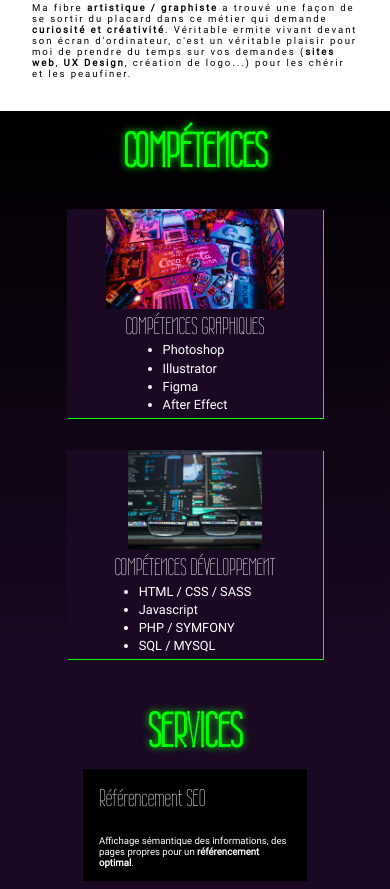
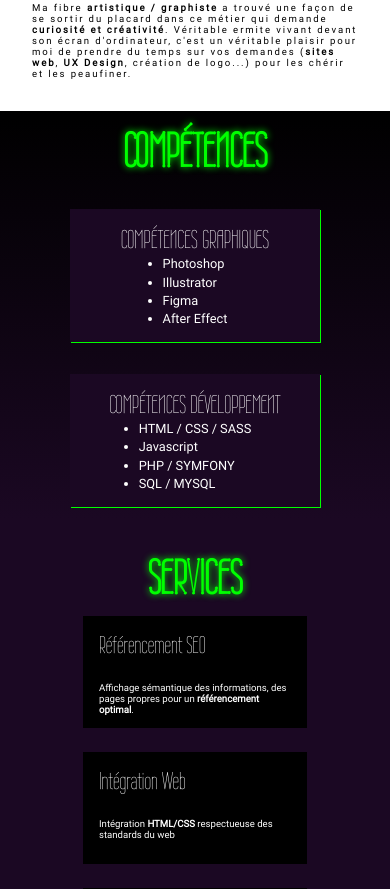
Before and after one commit to aloispatoor/alois-portfolio, a PHP site: page / in a window 390 px wide. Shown: the part 559-1448 px from the top of the page. Run offline with PHP 8.4, Linux system fonts and the light colour scheme.

Commit message:
minor changes on media queries

```diff
--- a/assets/css/style.css
+++ b/assets/css/style.css
@@ -661,19 +661,18 @@ footer #returnToHeader a {
     padding: 1em;
   }
   #skills .flexboxSkills article {
-    width: 70%;
+    width: 60%;
     height: 70%;
-    padding-bottom: 0.4em;
+    padding: 1.5em;
   }
   #skills .flexboxSkills article .skillsImgSizing img {
-    width: 100%;
-    height: 100px;
+    display: none;
   }
   #skills .flexboxSkills article h3 {
-    font-size: 1.5em;
+    font-size: 2em;
   }
   #skills .flexboxSkills article ul li {
-    font-size: 0.8em;
+    font-size: 1em;
   }
 
   #gallery .flexboxGallery article .boxSizing {
@@ -737,6 +736,16 @@ footer #returnToHeader a {
     margin-top: 2em;
     padding: 0.8em;
   }
+  #skills .flexboxSkills article {
+    height: 50%;
+    padding: 1em;
+  }
+  #skills .flexboxSkills article h3 {
+    font-size: 1.6em;
+  }
+  #skills .flexboxSkills article ul li {
+    font-size: 0.8em;
+  }
 
   #menu-burger {
     right: 0.8em;
--- a/assets/scss/_mediaqueries.scss
+++ b/assets/scss/_mediaqueries.scss
@@ -105,21 +105,20 @@
         padding:1em;
         .flexboxSkills{
             article{
-                width: 70%;
+                width: 60%;
                 height: 70%;
-                padding-bottom: 0.4em;
+                padding: 1.5em;
                 .skillsImgSizing{
                     img{
-                        width: 100%;
-                        height: 100px;
+                        display:none
                     }
                 }
                 h3{
-                    font-size: 1.5em;
+                    font-size: 2em;
                 }
                 ul{
                     li{
-                        font-size: 0.8em;
+                        font-size: 1em;
                     }
                 }
             }
@@ -192,6 +191,16 @@
     #skills{
         margin-top: 2em;
         padding:0.8em;
+        .flexboxSkills article{
+            height: 50%;
+            padding: 1em;
+        }
+        .flexboxSkills article h3{
+            font-size: 1.6em;
+        }
+        .flexboxSkills article ul li{
+            font-size: 0.8em;
+        }
     }
     #menu-burger{
         right: 0.8em;
```
Also changed, not shown: 1 other file.
